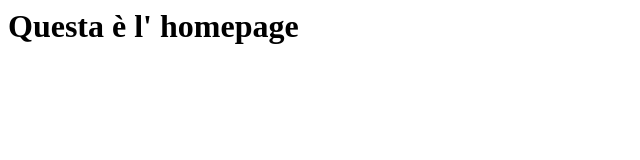
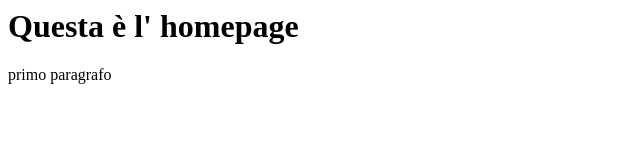
Before and after one commit to LP2097/pw2018m, a plain HTML site: page index.html in a window 1280 px wide. Shown: the whole page, without its empty margins (0-640 px from the left). Drawn offline with Linux system fonts and the light colour scheme.

Commit message:
Aggiunto paragrafo home page

```diff
--- a/index.html
+++ b/index.html
@@ -1,5 +1,6 @@
 <html>
 <body>
 <h1> Questa è l' homepage </h1>
+<p> primo paragrafo </p>
 </body>
 <html>
```
